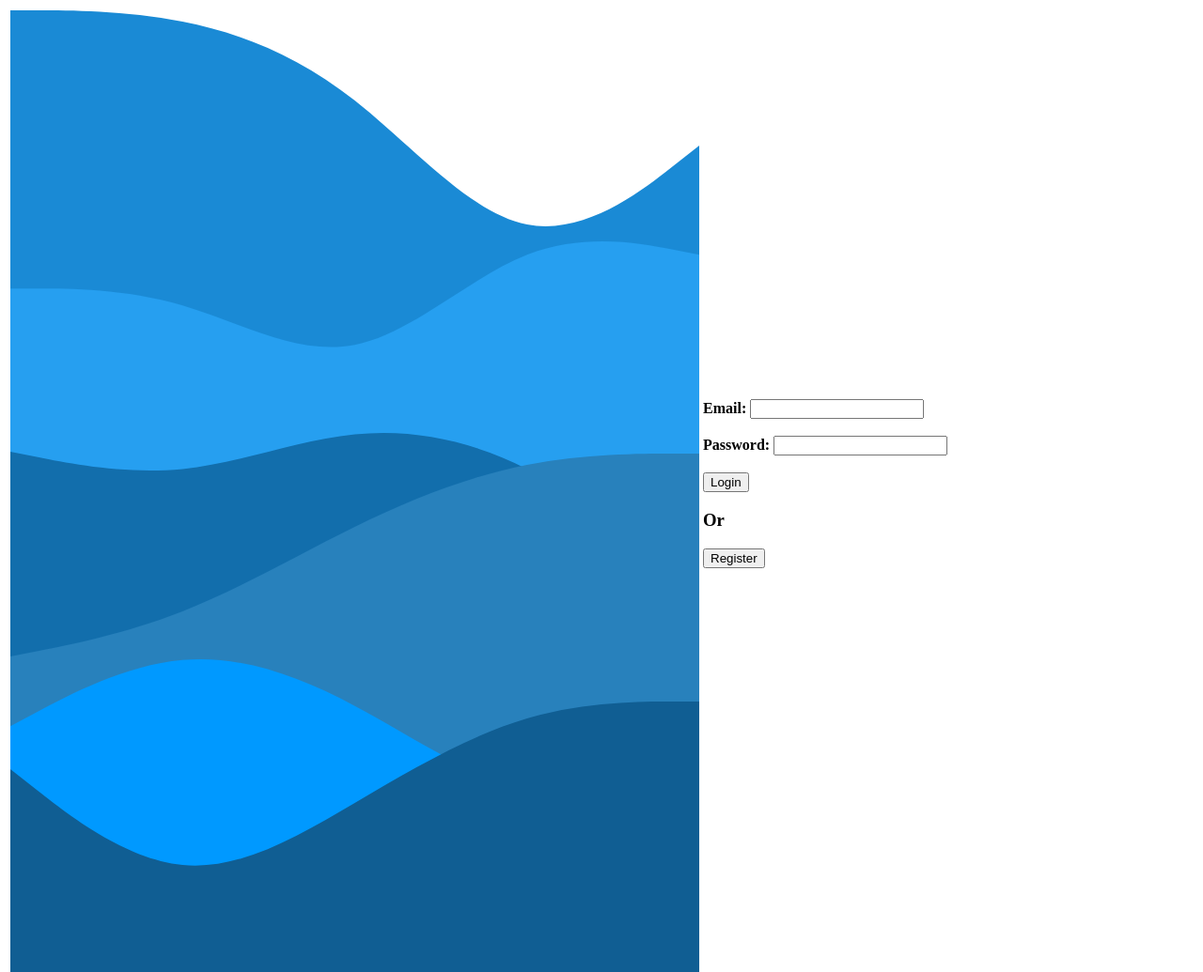
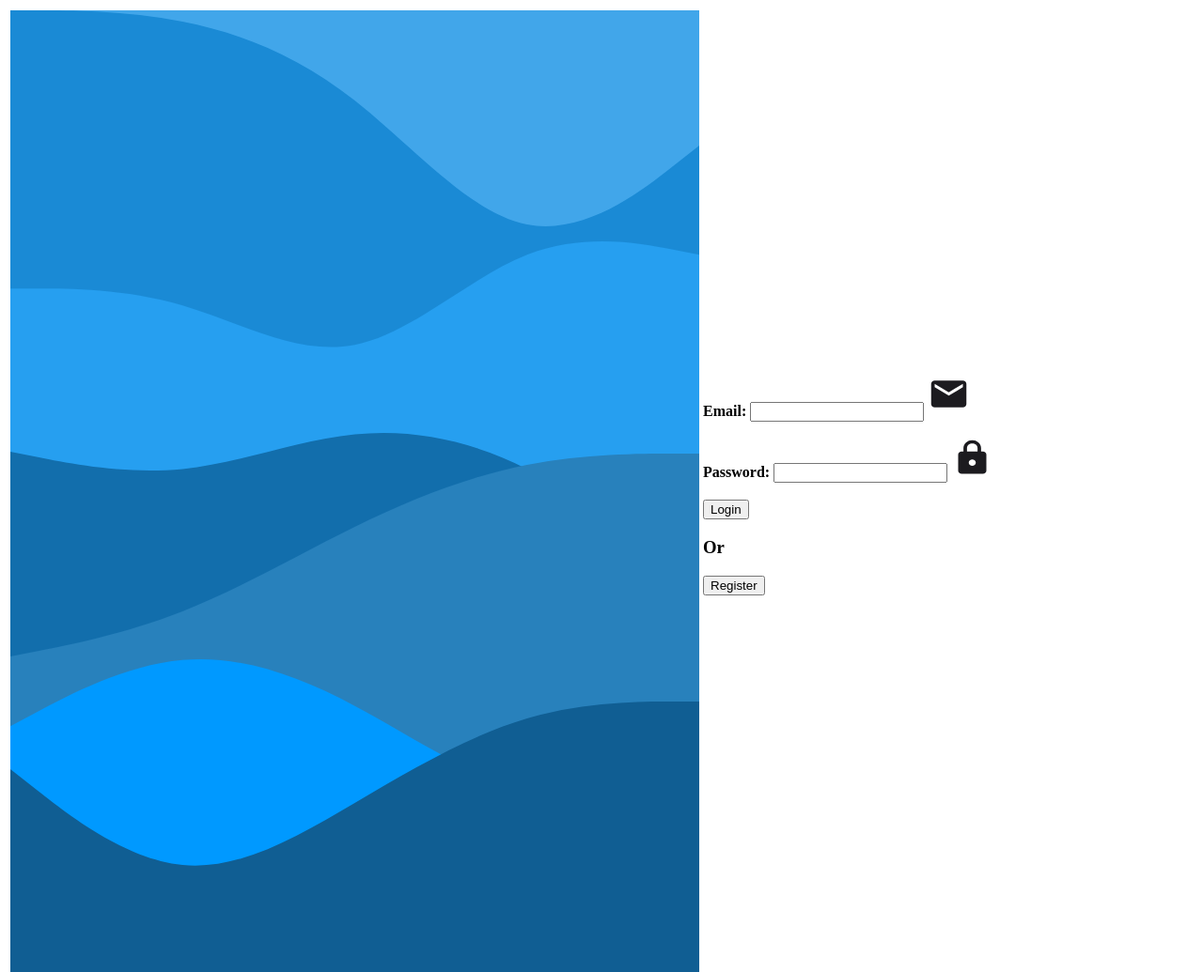
Before and after one commit to ensinho/AquaCensus-enzo, a plain HTML site: page main.html in a window 1280 px wide. Shown: the whole page at 94% size. Drawn offline with Linux system fonts and the light colour scheme.

Commit message:
Fix logo in login page

```diff
--- a/main.html
+++ b/main.html
@@ -8,6 +8,7 @@
 			<tr>
 				<td>
 					<svg width="733" height="1024" viewBox="0 0 733 1024" fill="none" xmlns="http://www.w3.org/2000/svg">
+<path fill-rule="evenodd" clip-rule="evenodd" d="M0 43.3319V6.17993e-07C40 6.17993e-07 86.9167 6.67572e-06 148 6.17993e-07C209.083 6.17993e-07 308 6.17993e-07 366.5 6.17993e-07C425 6.17993e-07 486.5 0.000105522 549.75 3.61424e-05C613 -3.32374e-05 594.542 1.83206e-05 660 1.99299e-05L733 6.57846e-06V245H702.458C671.917 245 610.833 245 549.75 245C488.667 245 427.583 245 366.5 245C305.417 245 244.333 245 183.25 245C122.167 245 61.0833 245 30.5417 245H0V43.3319Z" fill="#41A6EA"/>
 <path fill-rule="evenodd" clip-rule="evenodd" d="M0 0H30.5417C61.0833 0 122.167 0 183.25 12C244.333 24 305.417 48 366.5 96C427.583 144 488.667 216 549.75 228C610.833 240 671.917 192 702.458 168L733 144V360H702.458C671.917 360 610.833 360 549.75 360C488.667 360 427.583 360 366.5 360C305.417 360 244.333 360 183.25 360C122.167 360 61.0833 360 30.5417 360H0V0Z" fill="#1A8AD5"/>
 <path fill-rule="evenodd" clip-rule="evenodd" d="M0 296.29H30.5417C61.0833 296.29 122.167 296.29 183.25 314.266C244.333 332.242 305.417 368.193 366.5 356.21C427.583 344.226 488.667 284.306 549.75 260.338C610.833 236.371 671.917 248.355 702.458 254.347L733 260.338V512H702.458C671.917 512 610.833 512 549.75 512C488.667 512 427.583 512 366.5 512C305.417 512 244.333 512 183.25 512C122.167 512 61.0833 512 30.5417 512H0V296.29Z" fill="#269FF0"/>
 <path fill-rule="evenodd" clip-rule="evenodd" d="M0 469.955L30.5417 476.096C61.0833 482.236 122.167 494.516 183.25 488.376C244.333 482.236 305.417 457.675 366.5 451.535C427.583 445.395 488.667 457.675 549.75 488.376C610.833 519.076 671.917 568.197 702.458 592.758L733 617.318V691H702.458C671.917 691 610.833 691 549.75 691C488.667 691 427.583 691 366.5 691C305.417 691 244.333 691 183.25 691C122.167 691 61.0833 691 30.5417 691H0V469.955Z" fill="#126EAC"/>
@@ -22,11 +23,29 @@
 					<label>
 						<b>Email:</b>
 						<input type="text" id="register-name"></input>
+						<svg width="45" height="47" viewBox="0 0 47 45" fill="none" xmlns="http://www.w3.org/2000/svg">
+							<mask id="mask0_11_66" style="mask-type:alpha" maskUnits="userSpaceOnUse" x="0" y="0" width="47" height="45">
+							<rect width="47" height="45" fill="#D9D9D9"/>
+							</mask>
+							<g mask="url(#mask0_11_66)">
+							<path d="M7.83335 37.5C6.75627 37.5 5.83422 37.1328 5.06721 36.3984C4.30019 35.6641 3.91669 34.7812 3.91669 33.75V11.25C3.91669 10.2188 4.30019 9.33594 5.06721 8.60156C5.83422 7.86719 6.75627 7.5 7.83335 7.5H39.1667C40.2438 7.5 41.1658 7.86719 41.9328 8.60156C42.6998 9.33594 43.0834 10.2188 43.0834 11.25V33.75C43.0834 34.7812 42.6998 35.6641 41.9328 36.3984C41.1658 37.1328 40.2438 37.5 39.1667 37.5H7.83335ZM23.5 24.375L39.1667 15V11.25L23.5 20.625L7.83335 11.25V15L23.5 24.375Z" fill="#1C1B1F"/>
+							</g>
+						</svg>
+
 					</label>
 					<br><br>
 					<label>
 						<b>Password:</b>
 						<input type="password" id="register-password"></input>
+						<svg width="45" height="41" viewBox="0 0 45 41" fill="none" xmlns="http://www.w3.org/2000/svg">
+							<mask id="mask0_11_50" style="mask-type:alpha" maskUnits="userSpaceOnUse" x="0" y="0" width="45" height="41">
+							<rect width="45" height="41" fill="#D9D9D9"/>
+							</mask>
+							<g mask="url(#mask0_11_50)">
+							<path d="M11.2499 37.5833C10.2187 37.5833 9.33588 37.2488 8.6015 36.5797C7.86713 35.9106 7.49994 35.1063 7.49994 34.1667V17.0833C7.49994 16.1438 7.86713 15.3394 8.6015 14.6703C9.33588 14.0012 10.2187 13.6667 11.2499 13.6667H13.1249V10.25C13.1249 7.88681 14.039 5.8724 15.8671 4.20677C17.6953 2.54115 19.9062 1.70834 22.4999 1.70834C25.0937 1.70834 27.3046 2.54115 29.1328 4.20677C30.9609 5.8724 31.8749 7.88681 31.8749 10.25V13.6667H33.7499C34.7812 13.6667 35.664 14.0012 36.3984 14.6703C37.1327 15.3394 37.4999 16.1438 37.4999 17.0833V34.1667C37.4999 35.1063 37.1327 35.9106 36.3984 36.5797C35.664 37.2488 34.7812 37.5833 33.7499 37.5833H11.2499ZM22.4999 29.0417C23.5312 29.0417 24.414 28.7071 25.1484 28.038C25.8828 27.3689 26.2499 26.5646 26.2499 25.625C26.2499 24.6854 25.8828 23.8811 25.1484 23.212C24.414 22.5429 23.5312 22.2083 22.4999 22.2083C21.4687 22.2083 20.5859 22.5429 19.8515 23.212C19.1171 23.8811 18.7499 24.6854 18.7499 25.625C18.7499 26.5646 19.1171 27.3689 19.8515 28.038C20.5859 28.7071 21.4687 29.0417 22.4999 29.0417ZM16.8749 13.6667H28.1249V10.25C28.1249 8.82639 27.5781 7.61632 26.4843 6.61979C25.3906 5.62327 24.0624 5.125 22.4999 5.125C20.9374 5.125 19.6093 5.62327 18.5156 6.61979C17.4218 7.61632 16.8749 8.82639 16.8749 10.25V13.6667Z" fill="#1C1B1F"/>
+							</g>
+						</svg>
+
 					</label>
 					<br><br>
 					<label>
```
